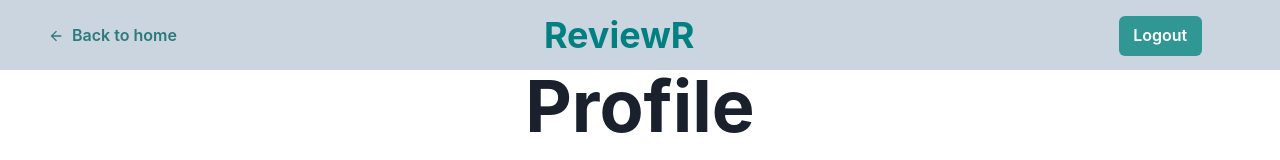
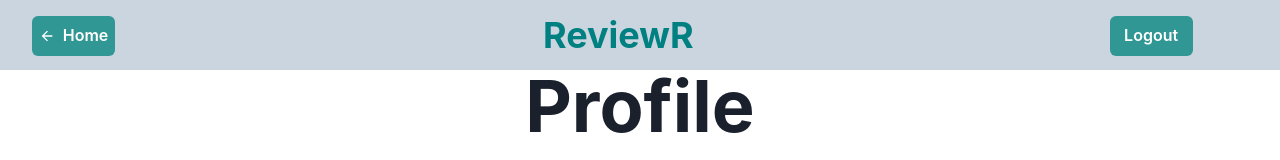
Before and after one commit to AndrewA18/React_Frontend-, a React (Create React App) app in the folder reviewr/: page /profile in a window 1280 px wide. Shown: the top 160 px of the page. Built offline with nearby package versions, Linux system fonts and the light colour scheme; no server answers.

Commit message:
finishing touch
fixed my navbar and shrunk the login show password button so it doesn't overlap border, changed default profile pic

```diff
--- a/reviewr/src/pages/home.js
+++ b/reviewr/src/pages/home.js
@@ -116,14 +116,14 @@ function Home(props) {
       <Flex justifyContent="center">
         <VStack spacing={4} align="stretch" >
           <Box background="gray.300" px={4} width="100%" height="70px">
-            <HStack spacing={330}>
+            <HStack spacing={323}>
               <Flex p="4">
                 <ButtonGroup>
                 {renderAuthButton()}
                 </ButtonGroup>
               </Flex>
               <Flex >
-                <Heading color='gray.300' > .....'''</Heading>
+                <Heading color='gray.300' >///....</Heading>
                 <Heading color='teal' >  ReviewR </Heading>
               </Flex>
               <Flex p="4">
--- a/reviewr/src/pages/profile.js
+++ b/reviewr/src/pages/profile.js
@@ -201,15 +201,15 @@ function Profile(){
 
 
             <Box background="gray.300" px={4} width="100%" height="70px">
-                <HStack spacing={335}>
+                <HStack spacing={400}>
                     <Flex p="4">
                         <ButtonGroup>
-                        <Button colorScheme="teal" variant="ghost" leftIcon={< ArrowBackIcon/>} onClick={() => {document.location.assign("/"); }}> Back to home </Button>
+                        <Button width="83px" colorScheme="teal" leftIcon={< ArrowBackIcon/>} onClick={() => {document.location.assign("/"); }}> Home </Button>
                         </ButtonGroup>
                     </Flex>
                     <Flex >
+                        <Heading color='gray.300' >. </Heading>
                         <Heading color='teal' >  ReviewR </Heading>
-                        <Heading color='gray.300' > ''''''</Heading>
                     </Flex>
                     <Flex p="4">
                         <ButtonGroup>
@@ -233,7 +233,7 @@ function Profile(){
                                 <Image
                                     borderRadius="full"
                                     boxSize="350px"
-                                    src="https://memegenerator.net/img/images/16730303/awkward-old-man-smile.jpg"
+                                    src="https://th.bing.com/th/id/OIP.RlHagUJ2ABwgIn9sqsHpSAHaEK?w=307&h=180&c=7&r=0&o=5&dpr=1.56&pid=1.7"
                                     alt="hide the pain harold"
                                     fallbackSrc="https://via.placeholder.com/150"
                                 />
--- a/reviewr/src/pages/register.js
+++ b/reviewr/src/pages/register.js
@@ -52,7 +52,7 @@ function Register(){
                 <Input width="300px" placeholder="Username" variant="filled" p={6} mb={3} type="email" onChange={(e)=>setUsername(e.target.value)}></Input>
                 <InputGroup>
                     <Input width="300px" placeholder="Password" variant="filled"p={6} mb={3} type={show ? "text" : "password"} onChange={(e)=>setPassword(e.target.value)}></Input>
-                    <InputRightElement width="4.5rem" height="3.2rem">
+                    <InputRightElement width="5.1rem" height="3.2rem">
                             <Button h="2rem" size="sm" p={4} onClick={handleClick}>{show ? "Hide" : "Show"}</Button>
                         </InputRightElement>
                 </InputGroup>
```
